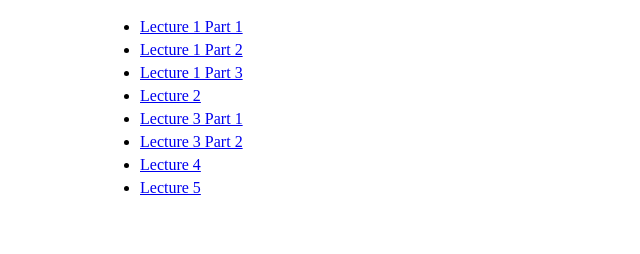
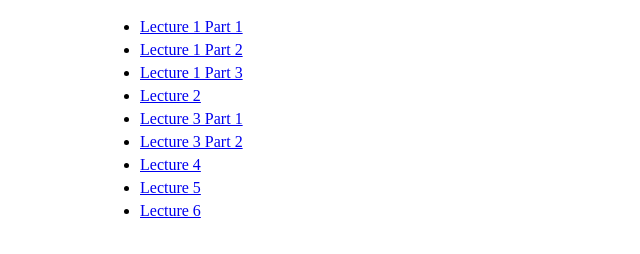
Before and after one commit to nimmakai/chemgenie, a plain HTML site: page index.html in a window 1280 px wide. Shown: the part 188-442 px from the top of the page, without its empty margins (0-640 px from the left). Drawn offline with Linux system fonts and the light colour scheme.

Commit message:
Initial commit

```diff
--- a/index.html
+++ b/index.html
@@ -18,6 +18,7 @@
 	<li class="lin"><a href="https://www.youtube.com/watch?v=9bU2v-yRcys">Lecture 3 Part 2</a></li>
 	<li class="lin"><a href="https://www.youtube.com/watch?v=9bU2v-yRcys">Lecture 4</a></li>
 	<li class="lin"><a href="https://www.youtube.com/watch?v=p7nO4ScMRH0">Lecture 5</a></li>
+	<li class="lin"><a href="https://www.youtube.com/watch?v=ZksUdIIP3FY">Lecture 6</a></li>
 </ul>
 
 </body>
```
